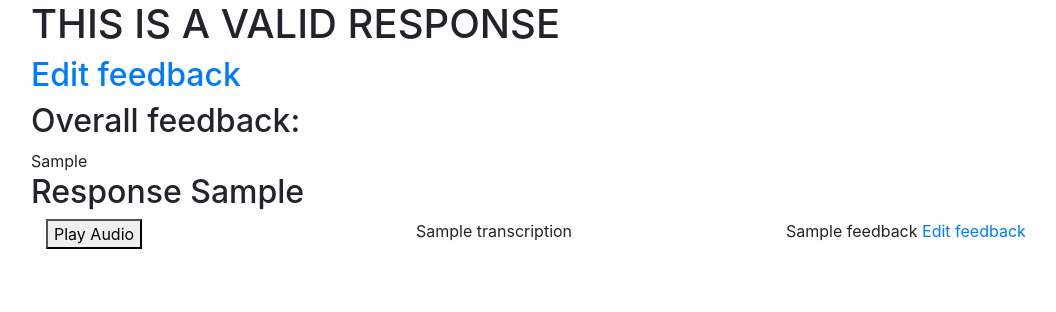
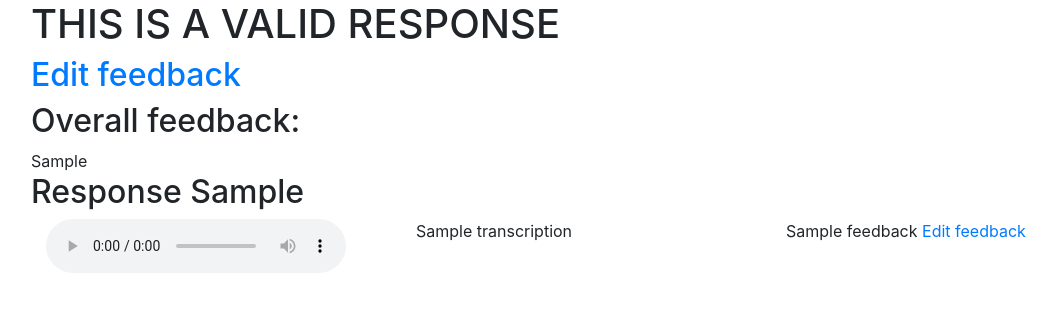
Before and after one commit to ericharper1/Simulated-Conversations, a Django app: template simcon_project/templates/view_response.html in a window 1280 px wide. Shown: the top 312 px of the page, without its empty margins (54-1110 px from the left). Run offline with Django 3.2, Linux system fonts and the light colour scheme; tables that the repository leaves empty hold one stand-in row (values such as "Sample post"); the template is opened without the code that fills it: values that come from a table or form of the project are taken from there, most other values are stand-ins (such as "Sample title", 1, 10 or a date in 2020); some libraries are stand-ins or nearby versions.

Commit message:
Audio changes

```diff
--- a/simcon_project/templates/view_response.html
+++ b/simcon_project/templates/view_response.html
@@ -39,24 +39,7 @@
                 </div>
                 <div class="row">
                     <div class="col-sm-4">
-                        <audio id="myAudio">
-                          <source src="?" type="audio/m4a">
-                          Your browser does not support the audio element.
-                        </audio>
-
-                        <script>
-                            var audioSRC = {{node.audio_response}}
-                            document.getElementByID("myAudio").value=audioSRC
-                        </script>
-
-                        <button onclick="playAudio()" type="button">Play Audio</button>
-                        <script>
-                        var x = document.getElementById("myAudio");
-
-                        function playAudio() {
-                            x.play();
-                        }
-                        </script>
+                        <audio src="{{node.audio_response}}" controls></audio>
                     </div>
                     <div class="col-sm-4">
                        {{node.transcription}}
```
